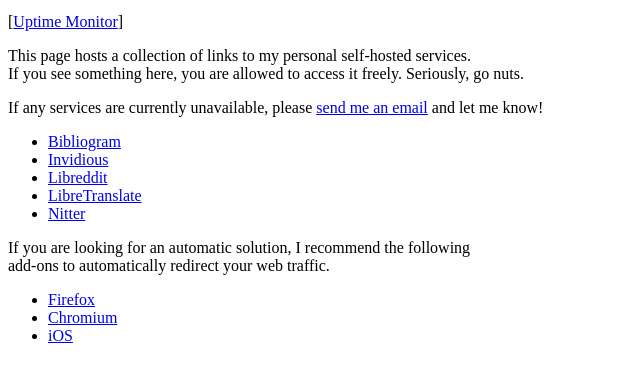
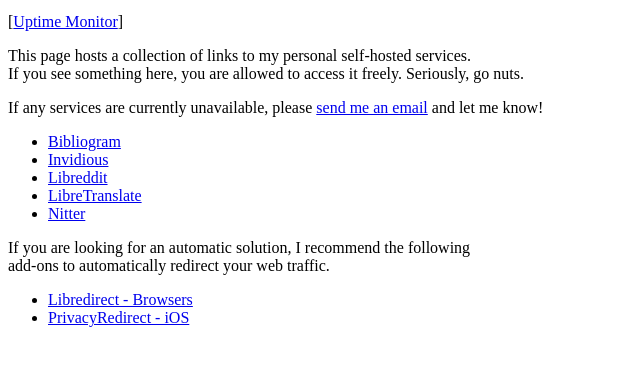
Before and after one commit to christian-cleberg/homelab, a plain HTML site: page index.html in a window 1280 px wide. Shown: the part 101-480 px from the top of the page, without its empty margins (0-640 px from the left). Drawn offline with Linux system fonts and the light colour scheme.

Commit message:
update addon suggestions

```diff
--- a/index.html
+++ b/index.html
@@ -34,27 +34,17 @@
     <ul>
       <li>
         <a
-          href="https://addons.mozilla.org/en-US/firefox/addon/privacy-redirect/"
+          href="https://github.com/libredirect/libredirect"
           target="_blank"
           rel="noopener,noreferrer"
-          >Firefox</a
-        >
-      </li>
-      <li>
-        <a
-          href="https://chrome.google.com/webstore/detail/privacy-redirect/pmcmeagblkinmogikoikkdjiligflglb"
-          target="_blank"
-          rel="noopener,noreferrer"
-          >Chromium</a
-        >
+          >Libredirect - Browsers</a>
       </li>
       <li>
         <a
           href="https://apps.apple.com/us/app/privacy-redirect/id1578144015"
           target="_blank"
           rel="noopener,noreferrer"
-          >iOS</a
-        >
+          >PrivacyRedirect - iOS</a>
       </li>
     </ul>
   </body>
```
